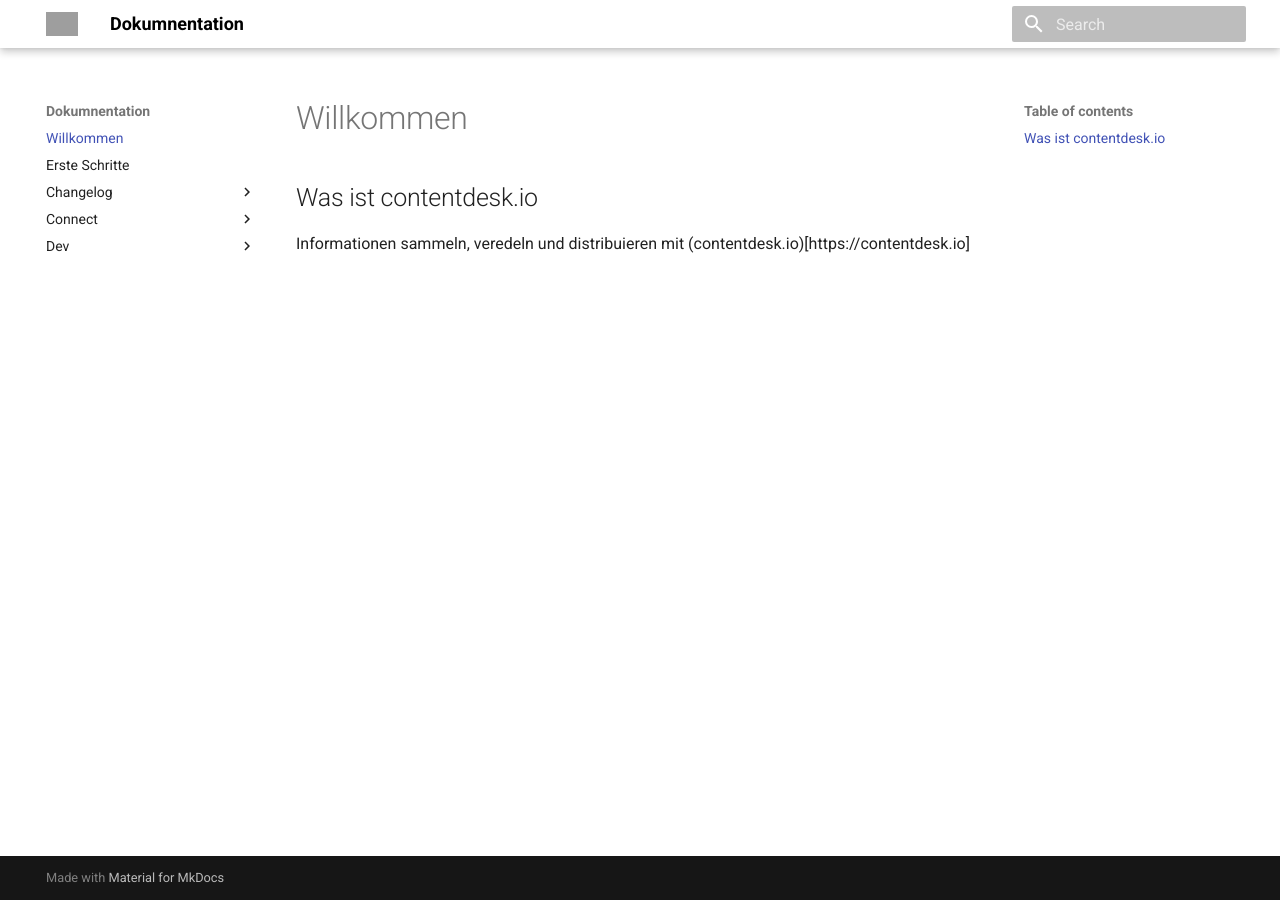
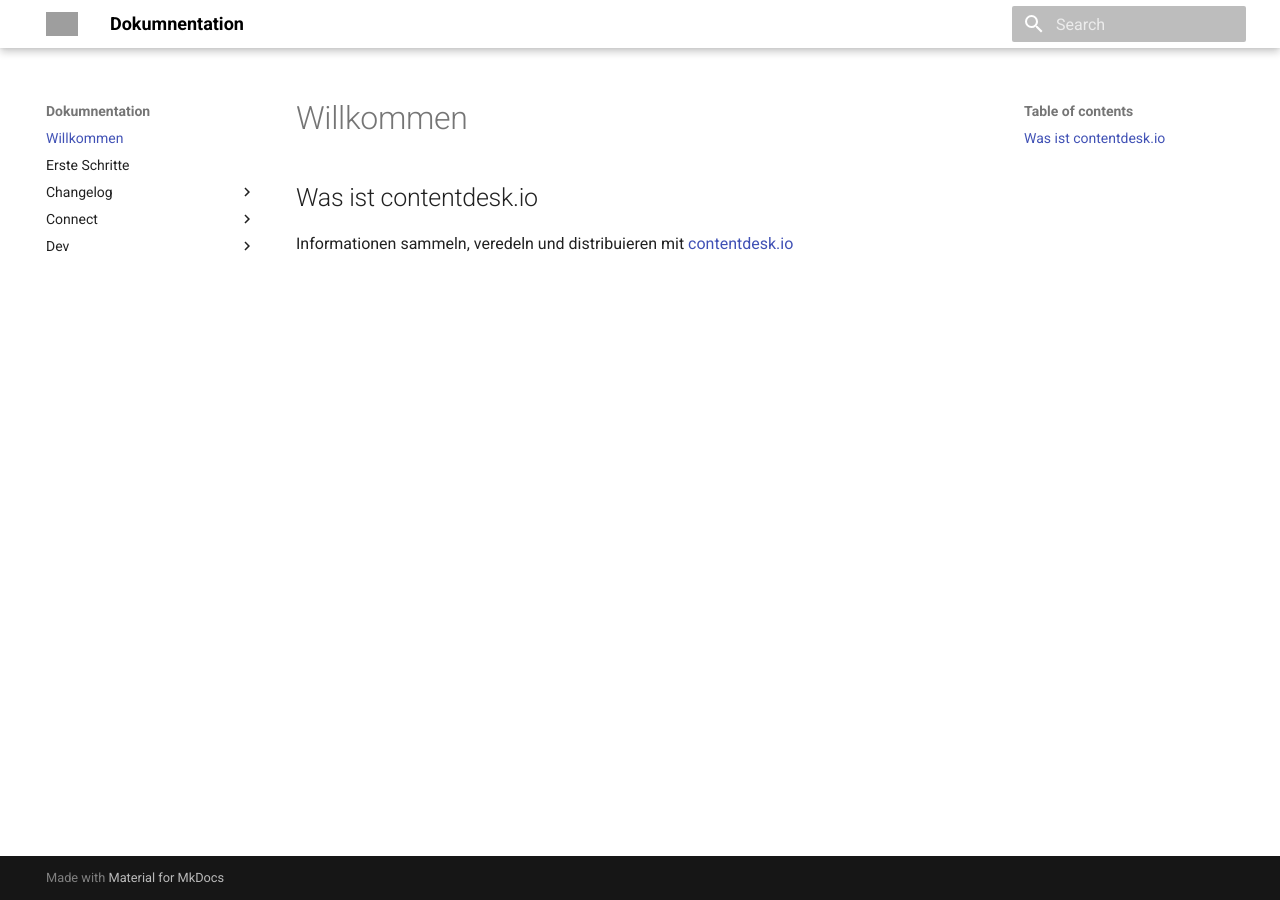
Before and after one commit to tsolenthaler/docs.contentdesk.io, an MkDocs documentation site: the page built from docs/index.md, in a window 1280 px wide. Built offline with MkDocs 1.6.1 and Material for MkDocs 9.7.7, drawn with Linux system fonts in a browser that asks for light colours; grey boxes are pictures that could not be loaded.

Commit message:
Refactor code to fix formatting issues in index.md and Entwicklung.md

```diff
--- a/docs/index.md
+++ b/docs/index.md
@@ -2,4 +2,4 @@
 
 ## Was ist contentdesk.io
 
-Informationen sammeln, veredeln und distribuieren mit (contentdesk.io)[https://contentdesk.io]
+Informationen sammeln, veredeln und distribuieren mit [contentdesk.io](https://contentdesk.io)
```
Also changed, not shown: docs/dev/index.md (+16 -0 lines).
